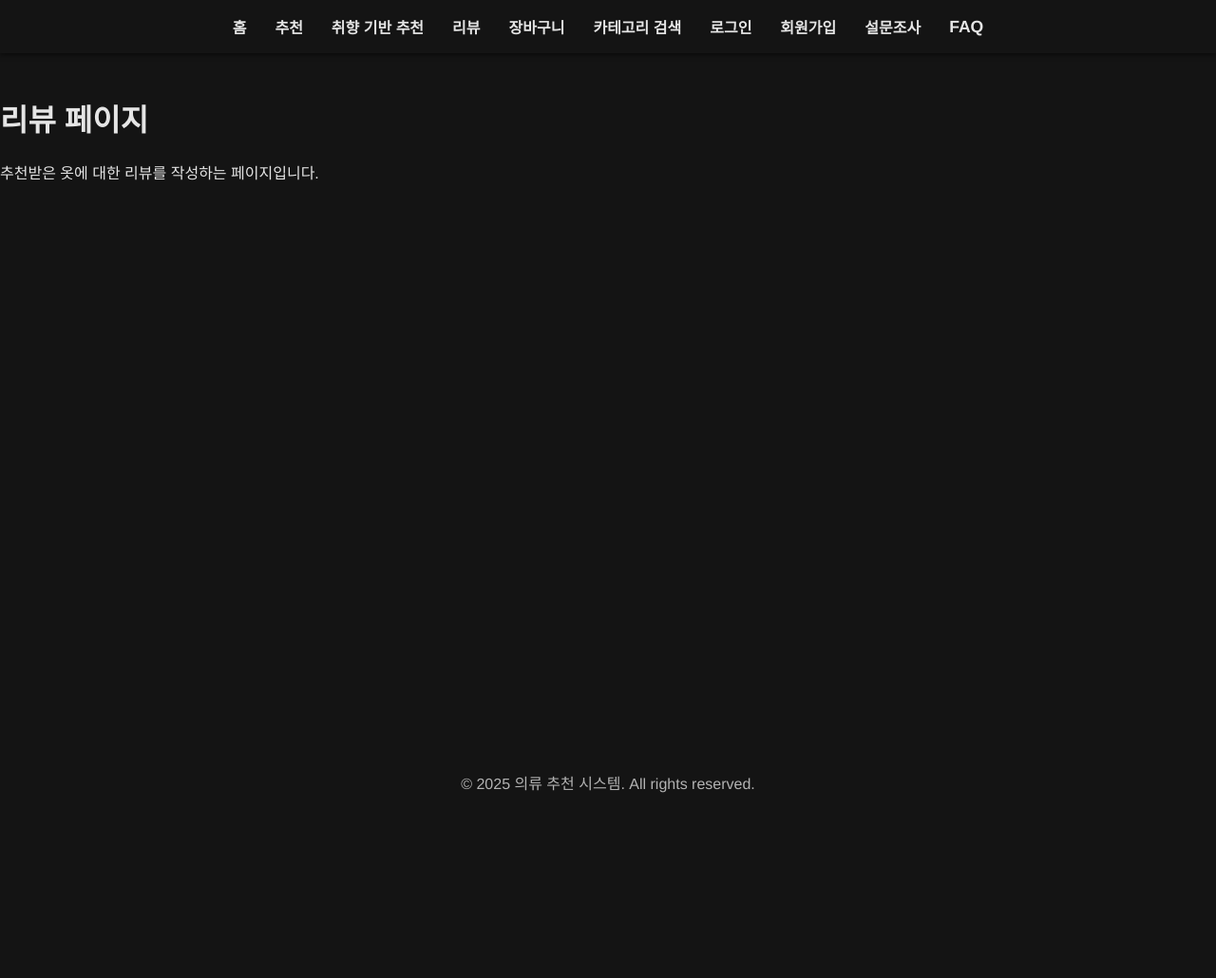
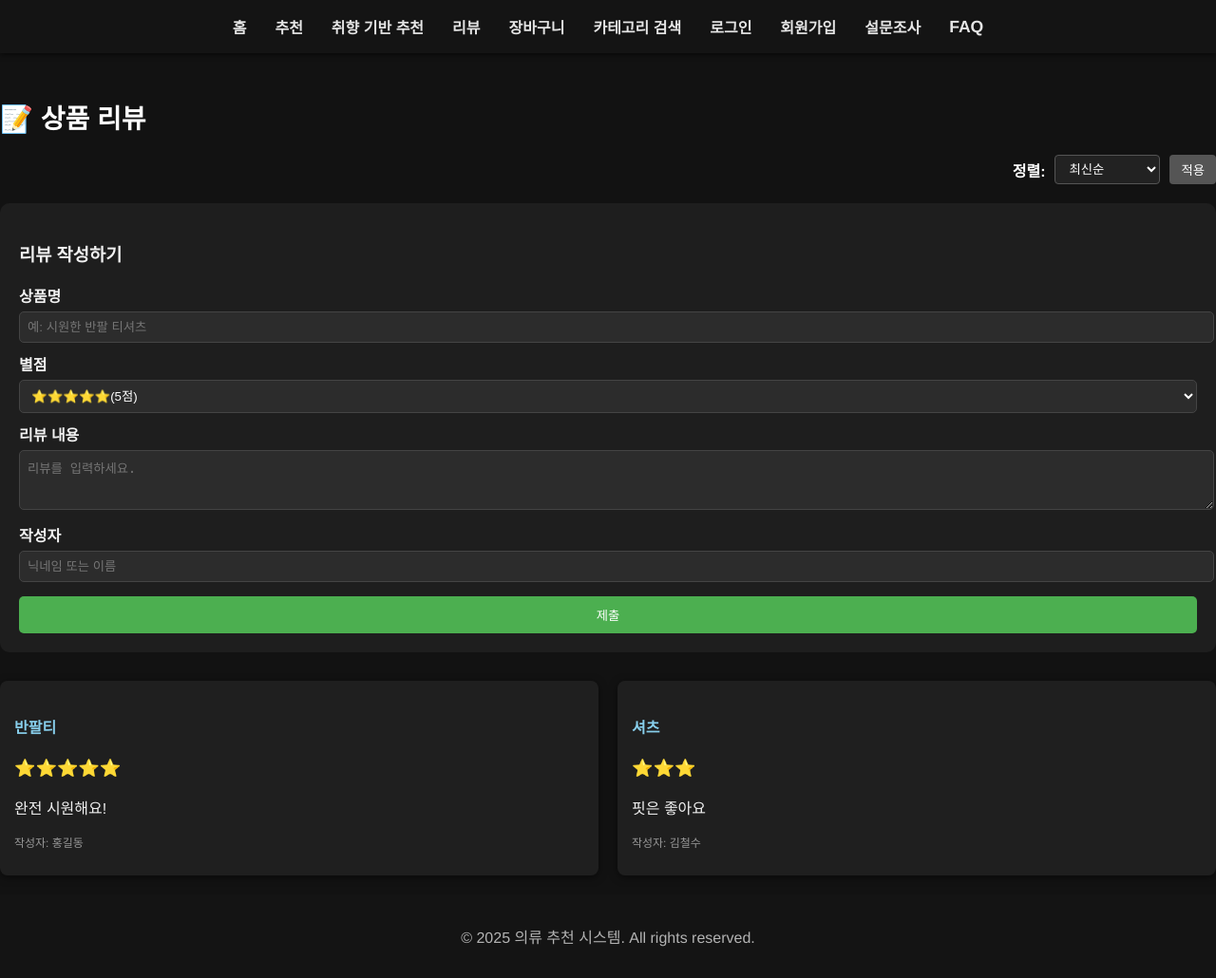
Before and after one commit to SKNETWORKS-FAMILY-AICAMP/SKN13-FINAL-2TEAM, a FastAPI app: page /review/ in a window 1280 px wide. Shown: the whole page at 95% size. Before the commit the page ends 835 px from the top, so only its background shows below. Run offline with FastAPI, Linux system fonts and the light colour scheme.

Commit message:
fix: [민경재] ammend review

```diff
--- a/FAST_API_BASETOOL/apps/review/router.py
+++ b/FAST_API_BASETOOL/apps/review/router.py
@@ -1,10 +1,26 @@
-from fastapi import APIRouter, Request
-from fastapi.responses import HTMLResponse
+from fastapi import APIRouter, Request, Form
 from fastapi.templating import Jinja2Templates
+from fastapi.responses import HTMLResponse, RedirectResponse
 
 router = APIRouter()
 templates = Jinja2Templates(directory="templates")
 
+dummy_reviews = [
+    {"id": 1, "product": "반팔티", "rating": 5, "content": "완전 시원해요!", "user": "홍길동"},
+    {"id": 2, "product": "셔츠", "rating": 3, "content": "핏은 좋아요", "user": "김철수"},
+]
+
 @router.get("/", response_class=HTMLResponse)
-async def review(request: Request):
-    return templates.TemplateResponse("review.html", {"request": request})
+def review_list(request: Request):
+    return templates.TemplateResponse("review/review_list.html", {
+        "request": request,
+        "reviews": dummy_reviews
+    })
+
+@router.get("/{review_id}", response_class=HTMLResponse)
+def review_detail(request: Request, review_id: int):
+    review = next((r for r in dummy_reviews if r["id"] == review_id), None)
+    return templates.TemplateResponse("review/review_detail.html", {
+        "request": request,
+        "review": review
+    })
--- /dev/null
+++ b/FAST_API_BASETOOL/static/css/review.css
@@ -0,0 +1,136 @@
+body {
+  background-color: #121212;
+  color: #f1f1f1;
+}
+
+.page-title {
+  color: white;
+  font-size: 28px;
+  margin-bottom: 20px;
+}
+
+.sort-container {
+  display: flex;
+  justify-content: flex-end;
+  margin-bottom: 20px;
+}
+
+.sort-form {
+  display: flex;
+  align-items: center;
+  gap: 10px;
+}
+
+.sort-form label {
+  color: #fff;
+  font-weight: bold;
+}
+
+.sort-form select {
+  padding: 6px 10px;
+  border-radius: 4px;
+  border: 1px solid #555;
+  background-color: #222;
+  color: #fff;
+}
+
+.sort-form button {
+  padding: 6px 12px;
+  border: none;
+  background-color: #555;
+  color: #fff;
+  border-radius: 4px;
+  cursor: pointer;
+}
+
+.sort-form button:hover {
+  background-color: #777;
+}
+
+
+
+
+
+.review-form {
+  background-color: #1e1e1e;
+  padding: 20px;
+  margin-bottom: 30px;
+  border-radius: 10px;
+}
+
+.review-form label {
+  display: block;
+  margin-top: 10px;
+  font-weight: bold;
+}
+
+.review-form input,
+.review-form select,
+.review-form textarea {
+  width: 100%;
+  padding: 8px;
+  margin-top: 5px;
+  background-color: #2c2c2c;
+  border: 1px solid #444;
+  color: #fff;
+  border-radius: 5px;
+}
+
+.review-form button {
+  margin-top: 15px;
+  width: 100%;
+  padding: 10px;
+  background-color: #4CAF50;
+  color: white;
+  border: none;
+  border-radius: 5px;
+}
+
+.review-grid {
+  display: grid;
+  grid-template-columns: repeat(auto-fit, minmax(300px, 1fr));
+  gap: 20px;
+}
+
+.review-card {
+  background-color: #1f1f1f;
+  padding: 15px;
+  border-radius: 8px;
+  box-shadow: 0 2px 8px rgba(0,0,0,0.5);
+}
+
+.review-card h4 a {
+  color: #87ceeb;
+  text-decoration: none;
+}
+
+.review-card .rating {
+  color: #ffd700;
+  font-size: 18px;
+}
+
+.review-card .author {
+  color: #999;
+  font-size: 12px;
+  margin-top: 10px;
+}
+
+.no-review {
+  text-align: center;
+  color: #777;
+}
+
+.back-btn {
+  display: inline-block;
+  padding: 10px 16px;
+  border: 1px solid #fff;
+  color: #fff;
+  background-color: transparent;
+  text-decoration: none;
+  font-weight: bold;
+  border-radius: 5px;
+  transition: background 0.2s ease;
+}
+.back-btn:hover {
+  background-color: rgba(255, 255, 255, 0.1);
+}
--- a/FAST_API_BASETOOL/templates/base.html
+++ b/FAST_API_BASETOOL/templates/base.html
@@ -9,6 +9,7 @@
     <link rel="stylesheet" href="{{ url_for('static', path='css/login.css') }}">
     <link rel="stylesheet" href="{{ url_for('static', path='css/signup.css') }}">
     <link rel="stylesheet" href="{{ url_for('static', path='css/survey.css') }}">
+    <link rel="stylesheet" href="{{ url_for('static', path='css/review.css') }}">
     {% block head %}{% endblock %}
 </head>
 <body>
--- /dev/null
+++ b/FAST_API_BASETOOL/templates/review/review_list.html
@@ -0,0 +1,64 @@
+{% extends "base.html" %}
+{% block head %}
+<link rel="stylesheet" href="{{ url_for('static', path='css/review.css') }}">
+{% endblock %}
+{% block content %}
+
+<h2 class="page-title">📝 상품 리뷰</h2>
+
+<!-- ✅ 정렬 드롭다운 -->
+<div class="sort-container">
+  <form method="get" class="sort-form">
+    <label for="sort">정렬:</label>
+    <select id="sort" name="sort">
+      <option value="recent" {% if sort == "recent" %}selected{% endif %}>최신순</option>
+      <option value="rating_desc" {% if sort == "rating_desc" %}selected{% endif %}>별점 높은 순</option>
+      <option value="rating_asc" {% if sort == "rating_asc" %}selected{% endif %}>별점 낮은 순</option>
+    </select>
+    <button type="submit">적용</button>
+  </form>
+</div>
+
+<!-- ✅ 리뷰 작성 폼 -->
+<div class="review-form">
+  <h3>리뷰 작성하기</h3>
+  <form method="post" action="/reviews/create">
+    <label for="product">상품명</label>
+    <input type="text" id="product" name="product" placeholder="예: 시원한 반팔 티셔츠">
+
+    <label for="rating">별점</label>
+    <select id="rating" name="rating">
+      <option value="5">⭐⭐⭐⭐⭐(5점)</option>
+      <option value="4">⭐⭐⭐⭐(4점)</option>
+      <option value="3">⭐⭐⭐(3점)</option>
+      <option value="2">⭐⭐(2점)</option>
+      <option value="1">⭐(1점)</option>
+    </select>
+
+    <label for="content">리뷰 내용</label>
+    <textarea id="content" name="content" rows="3" placeholder="리뷰를 입력하세요."></textarea>
+
+    <label for="author">작성자</label>
+    <input type="text" id="author" name="author" placeholder="닉네임 또는 이름">
+
+    <button type="submit">제출</button>
+  </form>
+</div>
+
+<!-- ✅ 리뷰 카드 목록 -->
+<div class="review-grid">
+  {% for review in reviews %}
+  <div class="review-card">
+    <h4>
+      <a href="/review/{{ review.id }}">{{ review.product }}</a>
+    </h4>
+    <p class="rating">{{ "⭐" * review.rating }}</p>
+    <p>{{ review.content }}</p>
+    <p class="author">작성자: {{ review.user }}</p>
+  </div>
+  {% else %}
+  <p class="no-review">리뷰가 아직 없습니다.</p>
+  {% endfor %}
+</div>
+
+{% endblock %}
```
Also changed, not shown: FAST_API_BASETOOL/templates/review/review_detail.html (added, +23 -0 lines).
